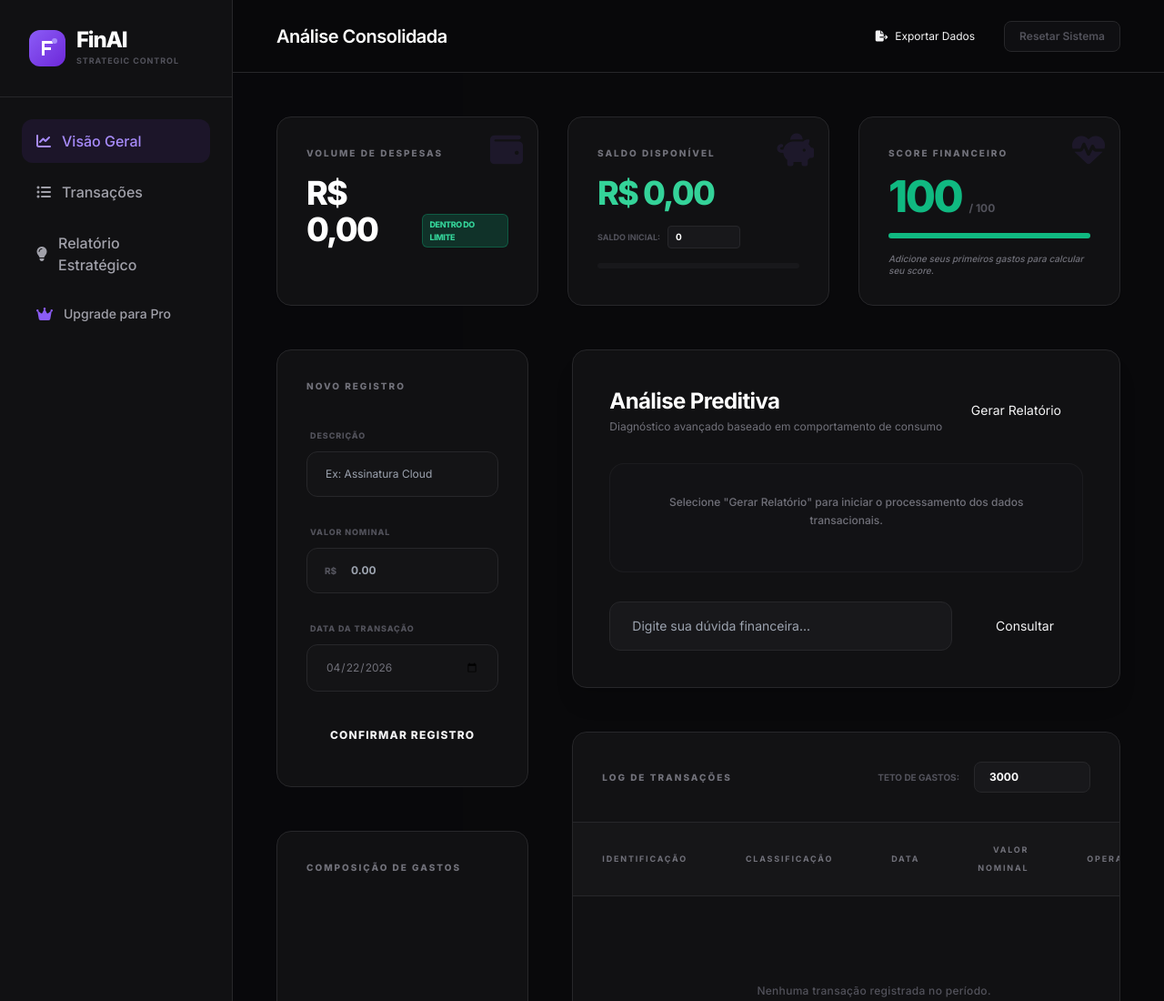
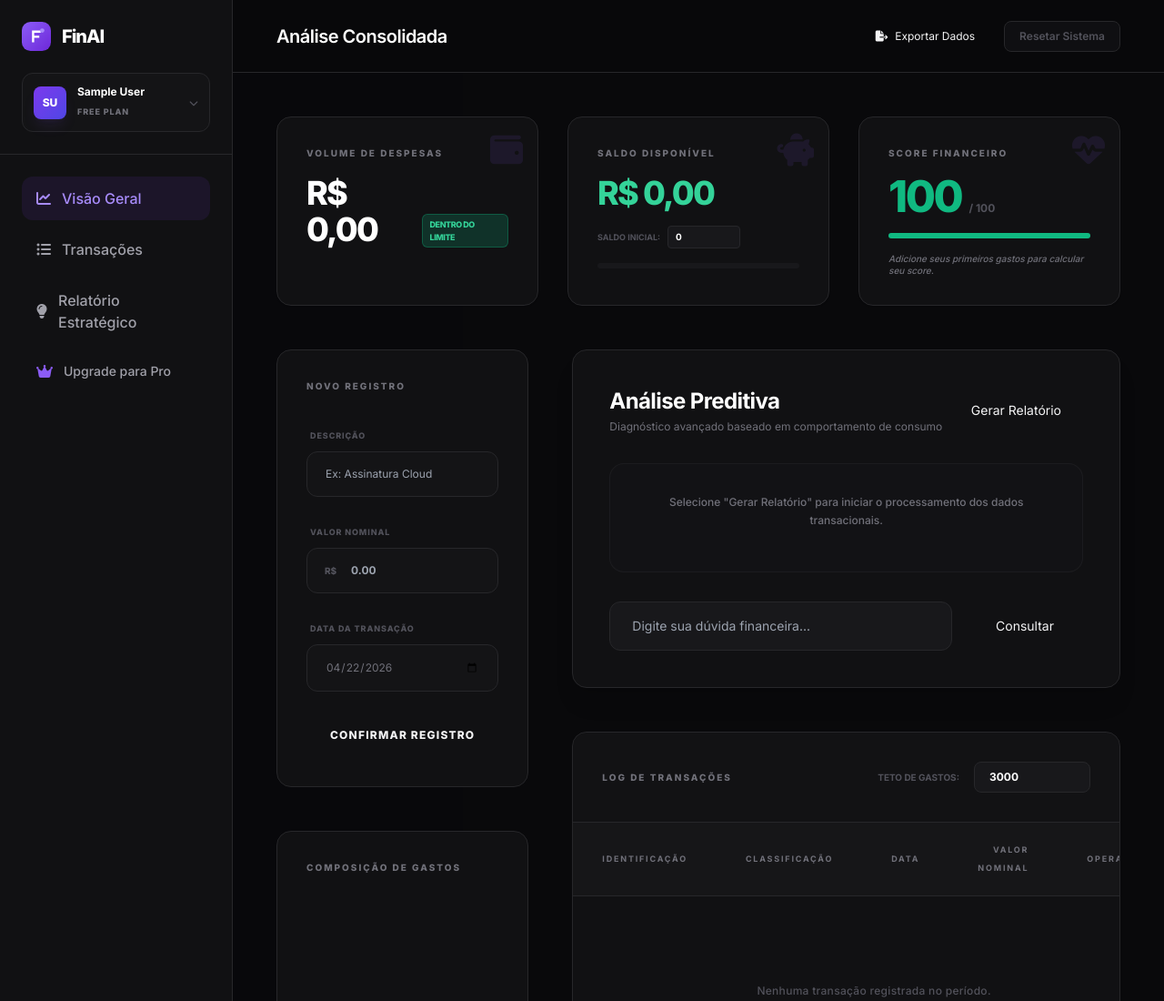
Before and after one commit to debbsouz/FinAI, a website: page dashboard.html in a window 1280 px wide. Shown: the top 1100 px of the page at 91% size. Drawn offline with nearby package versions, Linux system fonts and the light colour scheme; sample sign-in values are in the browser's storage.

Commit message:
melhora exibição do usuário no dashboard, movendo perfil para o topo da sidebar com layout compacto, avatar/iniciais, nome e plano, além de menu interativo com opções de configurações e logout

```diff
--- a/dashboard.html
+++ b/dashboard.html
@@ -55,6 +55,20 @@
       }
     }
 
+    function toggleUserMenu() {
+      const dropdown = document.getElementById('userDropdown');
+      dropdown.classList.toggle('hidden');
+    }
+
+    // Fechar dropdown ao clicar fora
+    document.addEventListener('click', (e) => {
+      const userArea = document.querySelector('.relative');
+      const dropdown = document.getElementById('userDropdown');
+      if (!userArea.contains(e.target) && !dropdown.classList.contains('hidden')) {
+        dropdown.classList.add('hidden');
+      }
+    });
+
     async function activatePro() {
       const btn = document.getElementById('btnActivatePro');
       const loader = btn.querySelector('.fa-spinner');
@@ -88,19 +102,44 @@
   <div class="flex min-h-screen overflow-hidden">
     <!-- Sidebar -->
     <aside id="sidebar" class="fixed inset-y-0 left-0 w-64 bg-[#111113] border-r border-zinc-800 flex flex-col z-50 transition-transform duration-300 -translate-x-full lg:translate-x-0 lg:static">
-      <div class="p-8 border-b border-zinc-800 flex items-center justify-between">
-        <div class="flex items-center gap-3">
-          <img src="assets/logo.svg" alt="FinAI Logo" class="w-10 h-10">
-          <div>
-            <h1 class="text-2xl font-black tracking-tighter text-white leading-none">FinAI</h1>
-            <p class="text-[9px] text-zinc-600 font-bold uppercase tracking-widest mt-1">Strategic Control</p>
-          </div>
-        </div>
-        <!-- Close Button (Mobile only) -->
-        <button onclick="closeMobileMenu()" class="lg:hidden p-2 text-zinc-500 hover:text-white transition-colors">
-          <i class="fas fa-times text-xl"></i>
-        </button>
-      </div>
+       <div class="p-6 border-b border-zinc-800">
+         <div class="flex items-center justify-between mb-6">
+           <div class="flex items-center gap-3">
+             <img src="assets/logo.svg" alt="FinAI Logo" class="w-8 h-8">
+             <h1 class="text-xl font-black tracking-tighter text-white leading-none">FinAI</h1>
+           </div>
+           <button onclick="closeMobileMenu()" class="lg:hidden p-2 text-zinc-500 hover:text-white transition-colors">
+             <i class="fas fa-times text-lg"></i>
+           </button>
+         </div>
+
+         <!-- User Area -->
+         <div class="relative">
+           <button onclick="toggleUserMenu()" class="w-full flex items-center gap-3 p-3 rounded-xl bg-zinc-900/50 border border-zinc-800 hover:bg-zinc-800/80 transition-all group">
+             <div id="userAvatar" class="w-9 h-9 rounded-lg bg-gradient-to-br from-violet-600 to-indigo-600 flex items-center justify-center text-xs font-black text-white shadow-lg shadow-violet-500/10">
+               --
+             </div>
+             <div class="flex-1 text-left overflow-hidden">
+               <p id="userNameSidebar" class="text-xs font-bold text-white truncate leading-tight">Carregando...</p>
+               <span id="userPlanBadge" class="text-[9px] font-black uppercase tracking-widest text-zinc-500">Free</span>
+             </div>
+             <i class="fas fa-chevron-down text-[10px] text-zinc-600 group-hover:text-zinc-400 transition-colors"></i>
+           </button>
+
+           <!-- Dropdown Menu -->
+           <div id="userDropdown" class="hidden absolute top-full left-0 w-full mt-2 bg-zinc-900 border border-zinc-800 rounded-xl shadow-2xl z-50 py-2 animate-fade-in">
+             <button onclick="location.href='settings.html'" class="w-full flex items-center gap-3 px-4 py-2.5 text-xs font-bold text-zinc-400 hover:text-white hover:bg-zinc-800 transition-all">
+               <i class="fas fa-cog w-4"></i>
+               Configurações
+             </button>
+             <div class="h-px bg-zinc-800 my-1 mx-2"></div>
+             <button onclick="logout()" class="w-full flex items-center gap-3 px-4 py-2.5 text-xs font-bold text-red-400 hover:text-red-300 hover:bg-red-500/10 transition-all">
+               <i class="fas fa-sign-out-alt w-4"></i>
+               Sair da conta
+             </button>
+           </div>
+         </div>
+       </div>
 
       <nav class="flex-1 p-6 space-y-2">
         <a href="#" class="flex items-center gap-3 px-4 py-3 bg-violet-600/10 text-violet-400 rounded-xl font-medium transition-all group">
--- a/js/main.js
+++ b/js/main.js
@@ -102,6 +102,26 @@ function carregarDados() {
 
   if (typeof atualizarGraficos === "function") {
     atualizarGraficos();
+  }
+
+  // Atualizar Info do Usuário na Sidebar
+  const session = JSON.parse(localStorage.getItem('session'));
+  const nameEl = document.getElementById('userNameSidebar');
+  const avatarEl = document.getElementById('userAvatar');
+  const planEl = document.getElementById('userPlanBadge');
+
+  if (session) {
+    if (nameEl) nameEl.innerText = session.name || 'Usuário';
+    if (avatarEl && session.name) {
+      avatarEl.innerText = session.name.split(' ').map(n => n[0]).join('').toUpperCase().substring(0, 2);
+    }
+    if (planEl) {
+      const isProUser = isPro();
+      planEl.innerText = isProUser ? 'Pro Plan' : 'Free Plan';
+      planEl.className = isProUser
+        ? "text-[9px] font-black uppercase tracking-widest text-violet-400"
+        : "text-[9px] font-black uppercase tracking-widest text-zinc-500";
+    }
   }
 }
 
```
